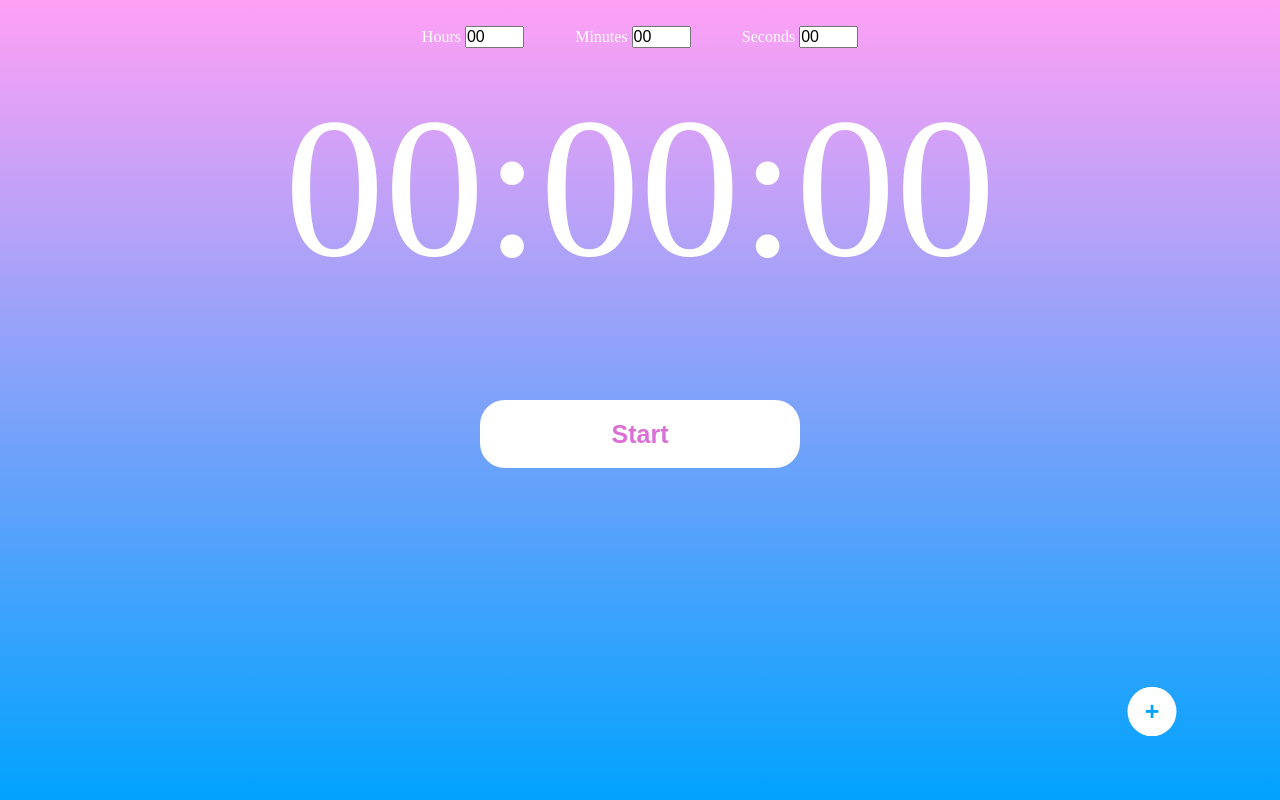
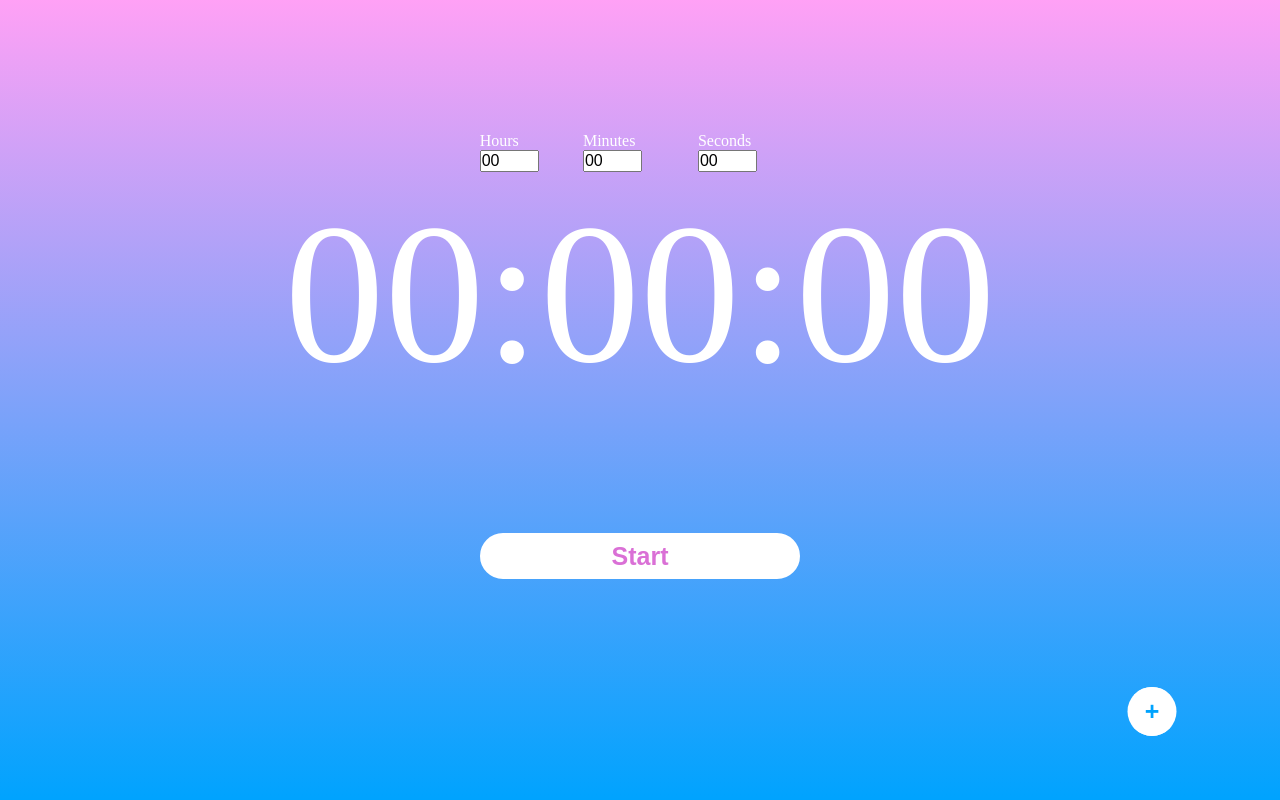
Before and after one commit to iamsamarav/TimerDevelopment, a website: page src/index2.html in a window 1280 px wide. Drawn offline with Linux system fonts and the light colour scheme.

Commit message:
Mod index

```diff
--- a/src/style copy.css
+++ b/src/style copy.css
@@ -10,7 +10,7 @@ body{
     height: 100vh;
     background: linear-gradient(180deg, rgba(255, 0, 229, 0.37) 0%, #00A3FE 100%, rgba(0, 163, 254, 0.29) 100%);
     display: grid;
-    grid-template-rows: 1fr 1fr;
+    grid-template-rows: 2fr 1fr;
 }
 
 .Lila{
@@ -165,6 +165,8 @@ input {
     grid-row: 1/2;
     width: 100%;
     height: 100%;
+    display: flex;
     align-items: center;
     justify-content: center;
+    flex-direction: column;
 }
```
Also changed, not shown: src/index2.html (+0 -1 lines).
